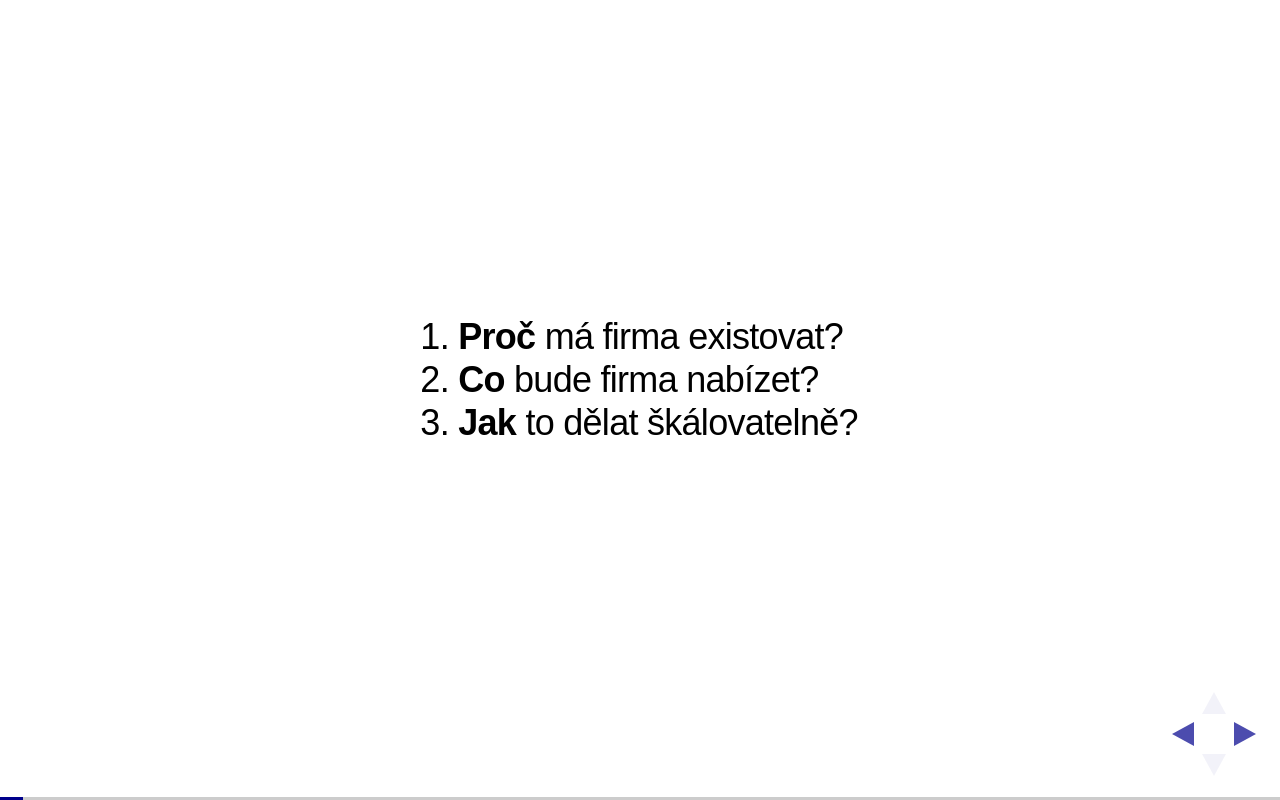
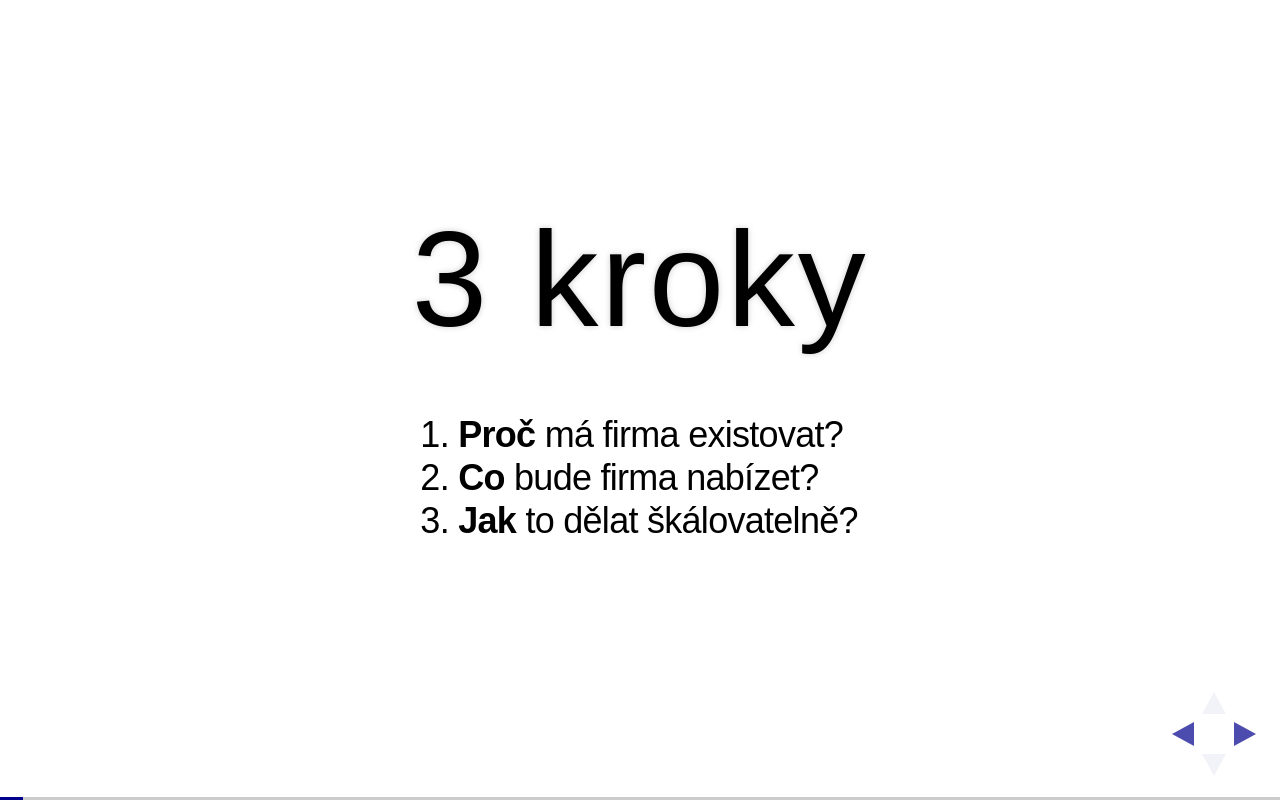
Before and after one commit to mareknovy/mareknovy.github.io, a plain HTML site: page startupy1/index.html in a window 1280 px wide. Both pictures are taken after a click on the element 1251 px from the left and 734 px from the top of the page. Drawn offline with Linux system fonts and the light colour scheme; a web font is replaced by a local one.

Commit message:
slide update

```diff
--- a/startupy1/index.html
+++ b/startupy1/index.html
@@ -44,6 +44,8 @@
     <p> Marek Nový, Seznam.cz </p>
 </section>
 <section>
+    <h1>3 kroky</h1>
+    <p>&nbsp;</p>
     <ol>
         <li><strong>Proč</strong> má firma existovat?</li>
         <li><strong>Co</strong> bude firma nabízet?</li>
```
